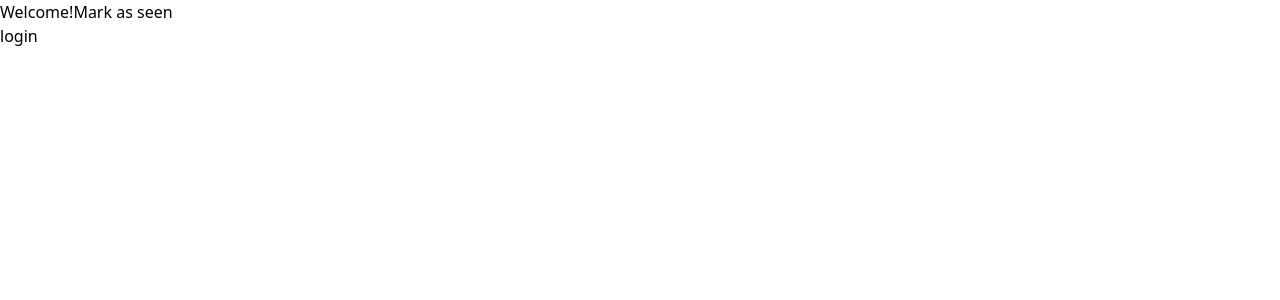
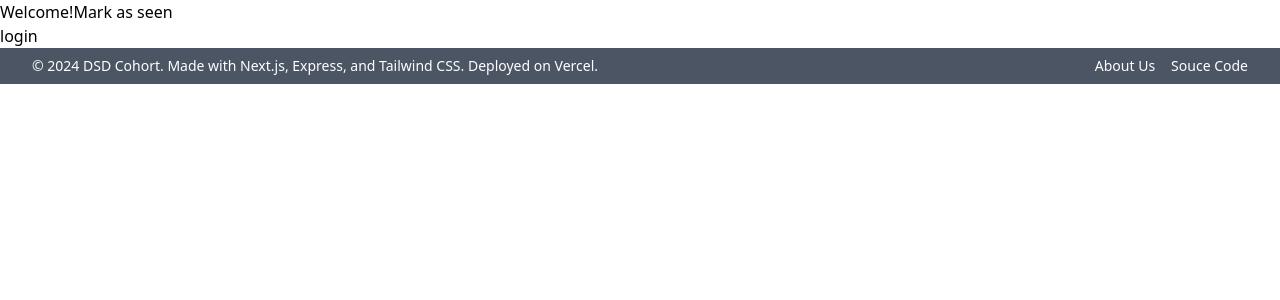
Before and after one commit to chitangchin/Groceryapp, a Next.js app in the folder Client/: page / in a window 1280 px wide. Shown: the top 300 px of the page. Built offline with nearby package versions, Linux system fonts and the light colour scheme; no server answers.

Commit message:
added footer

```diff
--- /dev/null
+++ b/Client/src/app/_components/Footer.js
@@ -0,0 +1,30 @@
+import Link from "next/link";
+
+const Footer = () => {
+    return (
+        <footer className="bg-gray-600 text-white mx-auto px-4 sm:px-6 lg:px-8">
+            <div className="md:flex md:items-center md:justify-between py-2">
+                <span className="text-sm">
+                    © {new Date().getFullYear()} DSD Cohort. Made with <Link className="hover:underline" href="https://nextjs.org/">Next.js</Link>, <Link className="hover:underline" href="https://expressjs.com/">Express</Link>, and <Link className="hover:underline" href="https://tailwindcss.com/">Tailwind CSS</Link>. Deployed on <Link className="hover:underline" href="https://vercel.com/">Vercel</Link>.
+                </span>
+
+                <div className="ml-4 flex justify-center items-center space-x-4">
+
+                    <span className="text-sm">
+                        <Link className="hover:underline" href="https://github.com/chitangchin/Groceryapp.git">About Us</Link>
+                    </span>
+
+                    <span className="text-sm">
+                        <Link className="hover:underline" href="https://github.com/chitangchin/Groceryapp.git">Souce Code</Link>
+                    </span>
+
+                </div>
+
+            </div>
+        </footer>
+    )
+}
+
+
+
+export default Footer;
--- a/Client/src/app/layout.js
+++ b/Client/src/app/layout.js
@@ -4,6 +4,7 @@ import { RecipesProvider } from "./Context/recipeContextProvider";
 import { IngredientsProvider } from "./Context/ingredientsContext";
 import { UserProvider } from "./Context/userContext"
 import { LoggedInProvider } from "./Context/loggedInContext";
+import Footer from "./_components/Footer";
 
 const inter = Inter({ subsets: ["latin"] });
 
@@ -25,7 +26,10 @@ export default function RootLayout({ children }) {
         </IngredientsProvider>
         </UserProvider>
         </LoggedInProvider>
-          </body>
+        <Footer/>
+
+      </body>
+
     </html>
   )
 }
```
